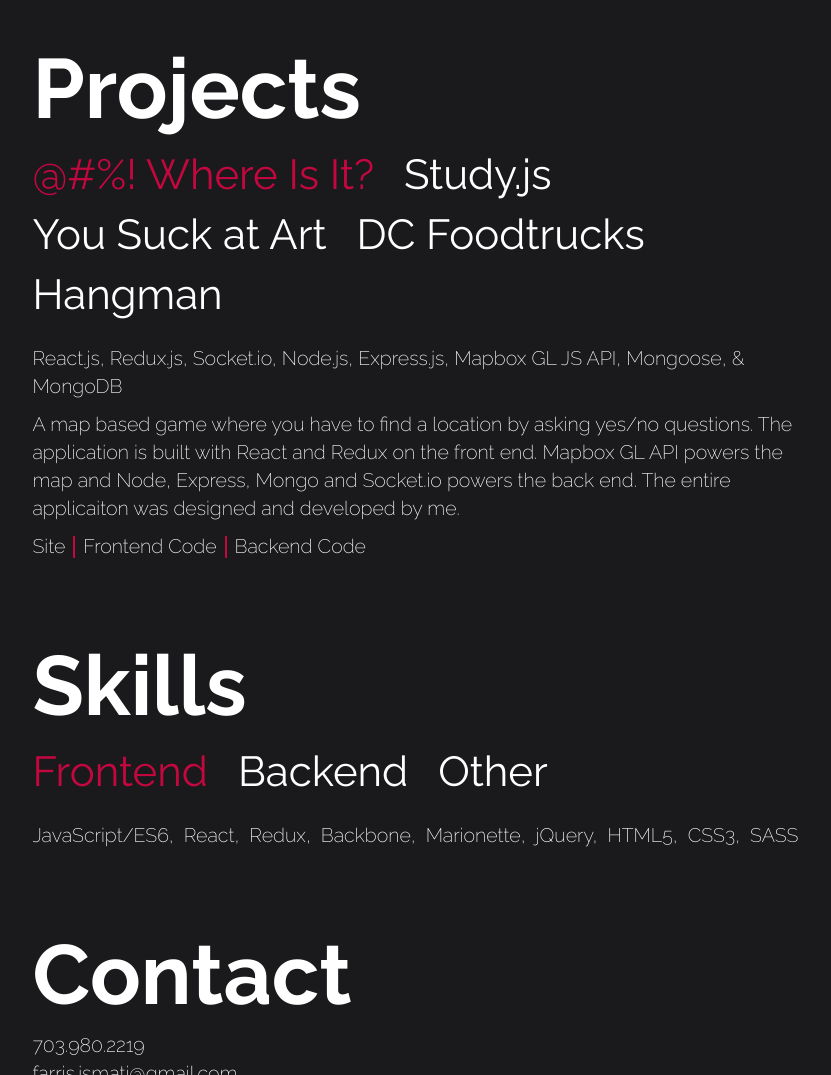
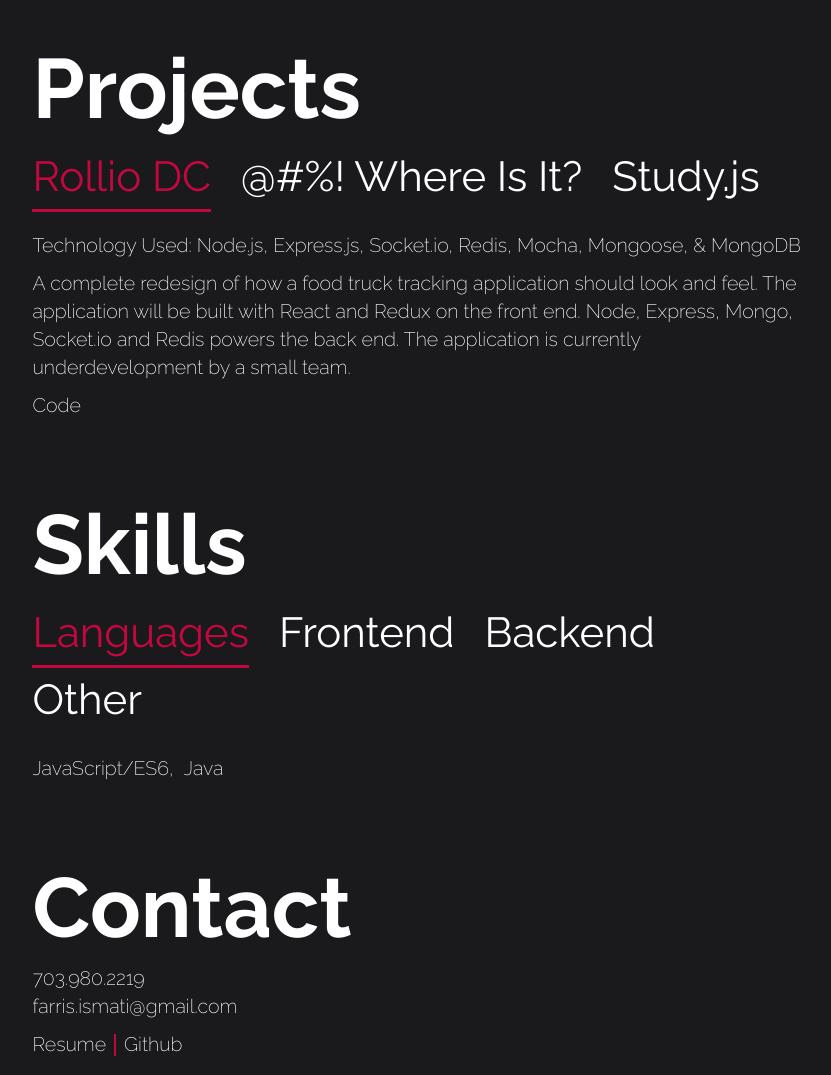
Before and after one commit to FarrisIsmati/portfolio, a React app in the folder portfolio/: page / in a window 1280 px wide. Shown: the part 797-1872 px from the top of the page, without its empty margins (212-1043 px from the left). Built offline with nearby package versions, Linux system fonts and the light colour scheme.

Commit message:
fixed content added underline to show buttons as more of a button

```diff
--- a/portfolio/src/Base_Components/Content.js
+++ b/portfolio/src/Base_Components/Content.js
@@ -44,8 +44,7 @@
 
   render() {
     const { data } = this.props
-
-    const active = { 'color': '#C3073F', 'fontSize': '3em', 'marginRight': '30px' }
+    const active = { 'color': '#C3073F', 'fontSize': '3em', 'marginRight': '30px', 'borderBottom': '3px solid' }
     const inactive = { 'color': '#FFFFFF', 'fontSize': '3em', 'marginRight': '30px' }
 
     let nav = Object.keys(data).map((data,index) => {
@@ -77,7 +76,7 @@
             {
               this.state.content.projects ?
               <div>
-                <p className="content-tech">{this.state.content.tech}</p>
+                <p className="content-tech">Technology Used: {this.state.content.tech}</p>
                 <p className="content-info">{this.state.content.info}</p>
                 <div className="flex project-link-holder">
                   { this.state.content.link ?
--- a/portfolio/src/Contact/Contact.js
+++ b/portfolio/src/Contact/Contact.js
@@ -11,7 +11,7 @@
     <p>703.980.2219</p>
     <p>farris.ismati@gmail.com</p>
     <div className="flex resume-github-holder">
-      <a target="_blank" href="https://drive.google.com/file/d/1fgNKnMKa0nGDZNm_7usjdoNwy05LA0F0/view?usp=sharing"><p id="portfolio">Resume</p></a>
+      <a target="_blank" href="https://drive.google.com/file/d/1qvpNHECLhz0uOHLAaBfxt2G8B04Rhlpg/view?usp=sharing"><p id="portfolio">Resume</p></a>
       <div className="border"></div>
       <a target="_blank" href="https://github.com/FarrisIsmati"><p id="github">Github</p></a>
     </div>
--- a/portfolio/src/Projects/Projects.js
+++ b/portfolio/src/Projects/Projects.js
@@ -12,6 +12,13 @@
         <Page css={'projects'} cssTitle={'projects-title'} title={'Projects'} titleWidth={(window.innerWidth * .0917) + 'px'} height={'25px'}>
           <Content data={
             {
+              'Rollio DC': {
+                info: 'A complete redesign of how a food truck tracking application should look and feel. The application will be built with React and Redux on the front end. Node, Express, Mongo, Socket.io and Redis powers the back end. The application is currently underdevelopment by a small team.',
+                projects: true,
+                github: 'https://github.com/FarrisIsmati/dc-mobile-vendor-node',
+                tech: 'Node.js, Express.js, Socket.io, Redis, Mocha, Mongoose, & MongoDB',
+                active: true
+              },
               '@#%! Where Is It?': {
                 info: 'A map based game where you have to find a location by asking yes/no questions. The application is built with React and Redux on the front end. Mapbox GL API powers the map and Node, Express, Mongo and Socket.io powers the back end. The entire applicaiton was designed and developed by me.',
                 projects: true,
@@ -19,7 +26,7 @@
                 github: 'https://github.com/FarrisIsmati/mapbox-app-react',
                 backend: 'https://github.com/FarrisIsmati/mapbox-app-node',
                 tech: 'React.js, Redux.js, Socket.io, Node.js, Express.js, Mapbox GL JS API, Mongoose, & MongoDB',
-                active: true
+                active: false
               },
               'Study.js': {
                 info: 'An online study tool designed for storing all your accumulated knowledge in one place. The application is built with React and Redux on the front end. Node, Express, and Mongo powers the back end. The entire applicaiton was designed and developed by me.',
@@ -28,33 +35,6 @@
                 projects: true,
                 link: 'https://studyjs.surge.sh',
                 tech: 'React.js, Redux.js, Node.js, Express.js, OAuth, Quill, Mongoose, & MongoDB',
-                active: false
-              },
-              'You Suck at Art': {
-                info: 'A draw and guess game inspired by the children’s game Chinese Whispers, also known as Telephone. The application is built with React on the front end. Node, Express, and Mongo powers the back end. The applicaiton was a group effort, I designed the User Stories, Schemas, and majority of the React Components.',
-                github: 'https://github.com/FarrisIsmati/telestrations_online',
-                backend: 'https://github.com/StevenC53/telestrations_online_back_end',
-                projects: true,
-                tech: 'React.js, Node.js, Express.js, HTML Canvas, Mongoose, & MongoDB',
-                image: 'https://image.ibb.co/b5DEuw/Screen_Shot_2018_01_03_at_9_40_41_AM.png',
-                link: 'http://yousuckatart.surge.sh/',
-                active: false
-              },
-              'DC Foodtrucks': {
-                info: 'A concept website for tracking all DC metro area food trucks. The application is built entirely in Ruby on Rails with additional libraries. This was my first Rails project. The entire applicaiton was designed and developed by me.', projects: true,
-                github: 'https://github.com/FarrisIsmati/food-truck-dc',
-                tech: 'Ruby on Rails, Devise, Cancan, JQuery, Google Maps API, Punchbox, Geocoder',
-                image: 'https://image.ibb.co/gzC7Ew/Screen_Shot_2018_01_03_at_9_40_25_AM.png',
-                link: 'https://dc-food-trucks.herokuapp.com/companies',
-                active: false
-              },
-              'Hangman': {
-                info: `A recreated version of Hangman. Players are prompted with a random word they need to guess. Players only have 7 guesses to figure out the word. This was my first JavaScript program, and I'm proud of it too.`,
-                projects: true,
-                github: 'https://github.com/FarrisIsmati/farris-hangman',
-                tech: 'jQuery, HTML5, CSS3',
-                image: 'https://image.ibb.co/gxyKSG/Screen_Shot_2018_01_03_at_9_42_47_AM.png',
-                link: 'https://farrisismati.github.io/farris-hangman/',
                 active: false
               }
             }
--- a/portfolio/src/Skills/Skills.js
+++ b/portfolio/src/Skills/Skills.js
@@ -13,19 +13,24 @@
         <div className="flex">
           <Content data={
             {
-              'Frontend': {
-                data: ['JavaScript/ES6,', 'React,', 'Redux,', 'Backbone,', 'Marionette,', 'jQuery,', 'HTML5,','CSS3,', 'SASS'],
+              'Languages': {
+                data: ['JavaScript/ES6,', 'Java'],
                 active: true,
                 page: 'skills'
               },
+              'Frontend': {
+                data: ['React,', 'Redux,', 'Backbone,', 'jQuery,', 'HTML5,','CSS3,', 'SASS'],
+                active: false,
+                page: 'skills'
+              },
               'Backend': {
-                data: ['NodeJS,','ExpressJS,','Socket.io,','MongoDB,','MySQL'],
+                data: ['NodeJS,','ExpressJS,','Socket.io,','MongoDB,','Redis,','MySQL'],
                 active: false,
                 page: 'skills'
               },
 
               'Other': {
-                data: ['Git,', 'Bitbucket,', 'Adobe Creative Cloud'],
+                data: ['Git,', 'Unit Testing,', 'Adobe Creative Cloud'],
                 active: false,
                 page: 'skills'
               }
--- a/portfolio/src/Stylesheets/CommonClasses.css
+++ b/portfolio/src/Stylesheets/CommonClasses.css
@@ -36,15 +36,22 @@
   font-weight: 400;
   font-size: 2.4em;
   margin-right: 10px;
+  border-bottom: 3px solid;
+  border-color: rgba(0,0,0,0);
+  padding: 2px 0px;
 }
 
 .content-container-nav p:hover {
   cursor: pointer;
   color: #C3073F !important;
+  border-bottom: 3px solid;
+  padding: 2px 0px;
   transition: color 0.4s ease;
 }
 
 .content-container-nav p:active {
   color: #EC9493 !important;
+  border-bottom: 3px solid;
+  padding: 2px 0px;
   transition: color 0.1s ease;
 }
```
